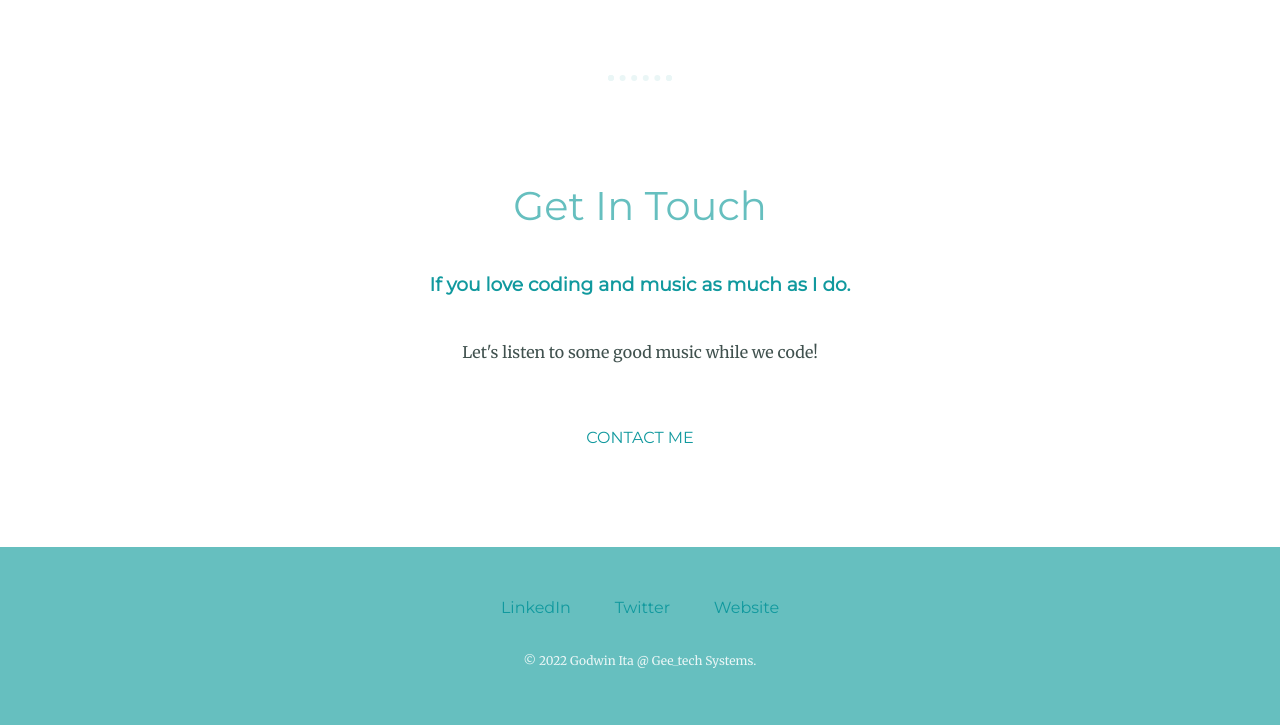
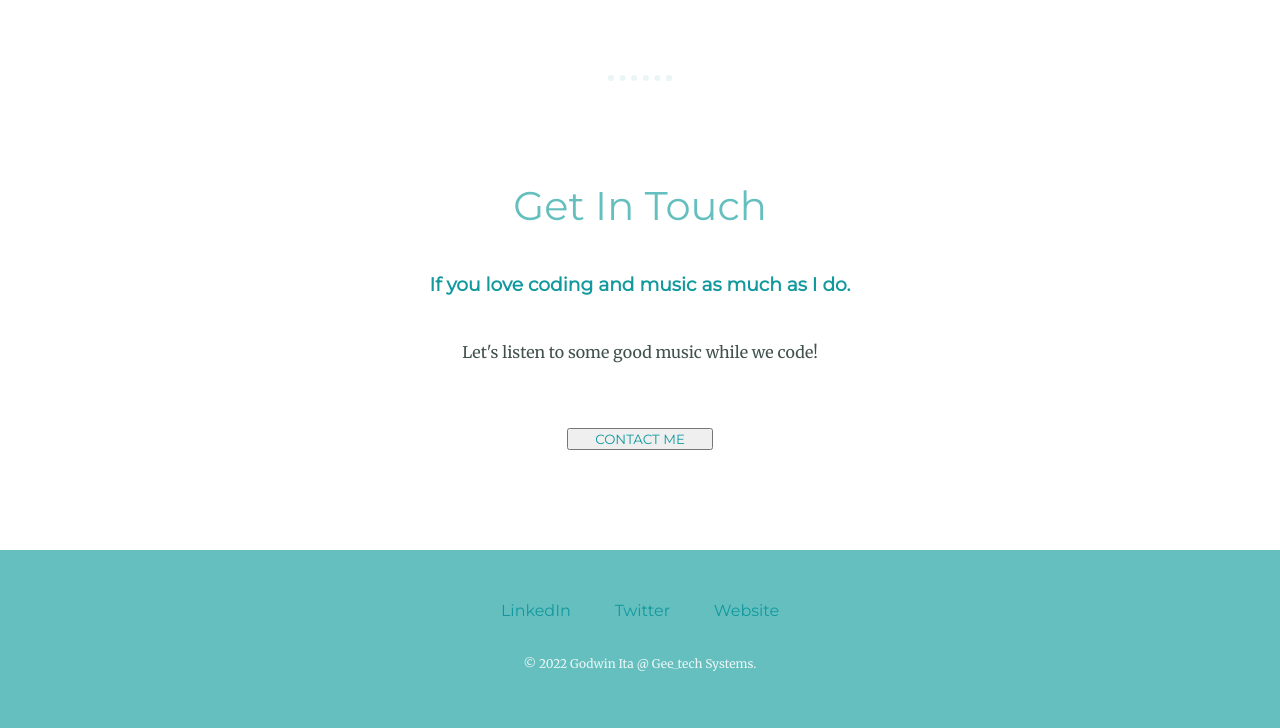
Before and after one commit to godwinita/personal, a plain HTML site: page index.html in a window 1280 px wide. Shown: the part 2043-2771 px from the top of the page. Drawn offline with Linux system fonts and the light colour scheme.

Commit message:
Update index.html

```diff
--- a/index.html
+++ b/index.html
@@ -49,7 +49,7 @@
       <h2>Get In Touch</h2>
       <h3>If you love coding and music as much as I do.</h3>
       <p class="contact-message">Let's listen to some good music while we code!</p>
-      <a class="btn" href="mailto:hellogeetech@gmail.com">CONTACT ME</a>
+      <button><a class="btn" href="mailto:hellogeetech@gmail.com">CONTACT ME</a></button>
     </div>
   </div>
 
```
